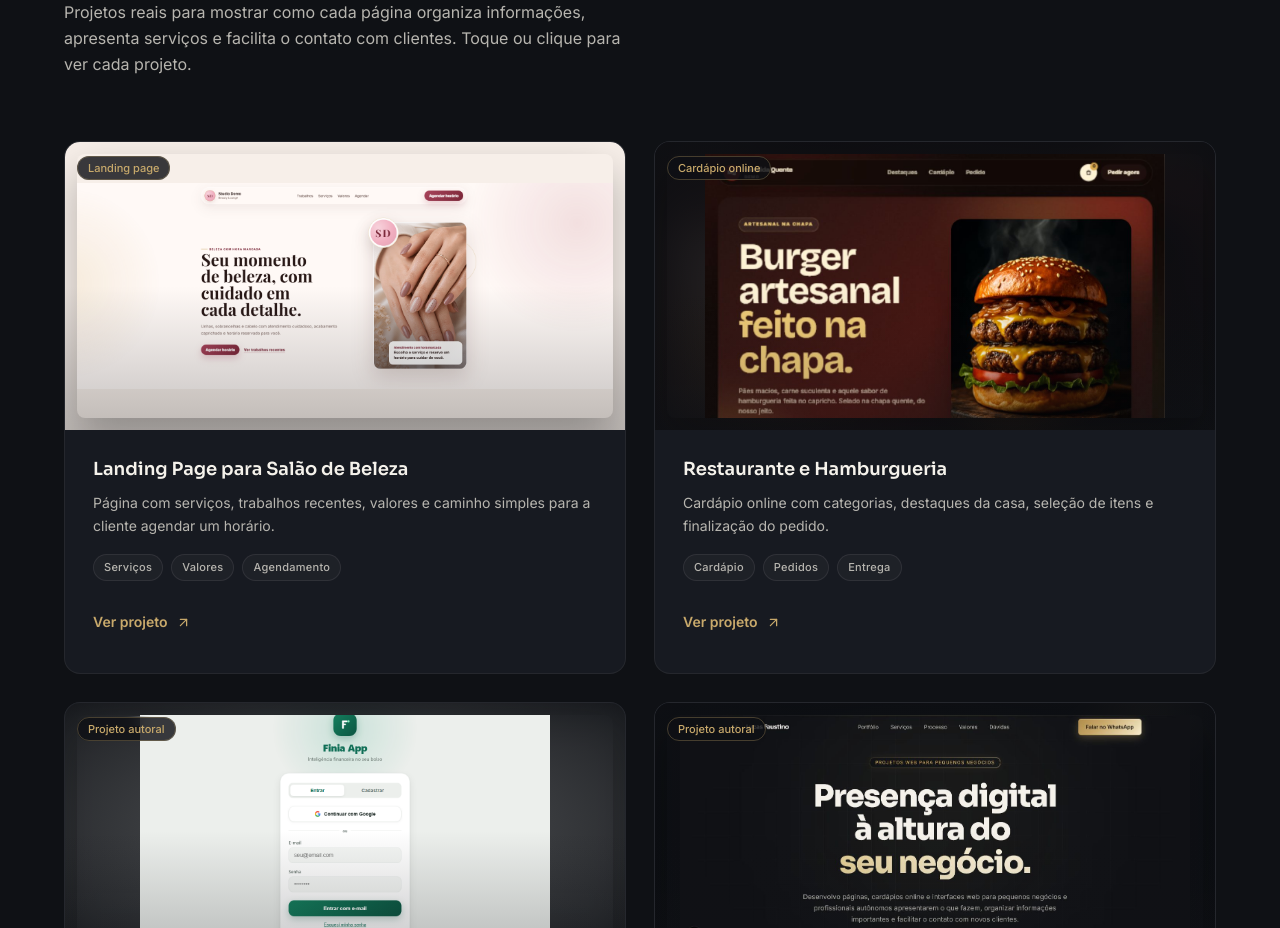
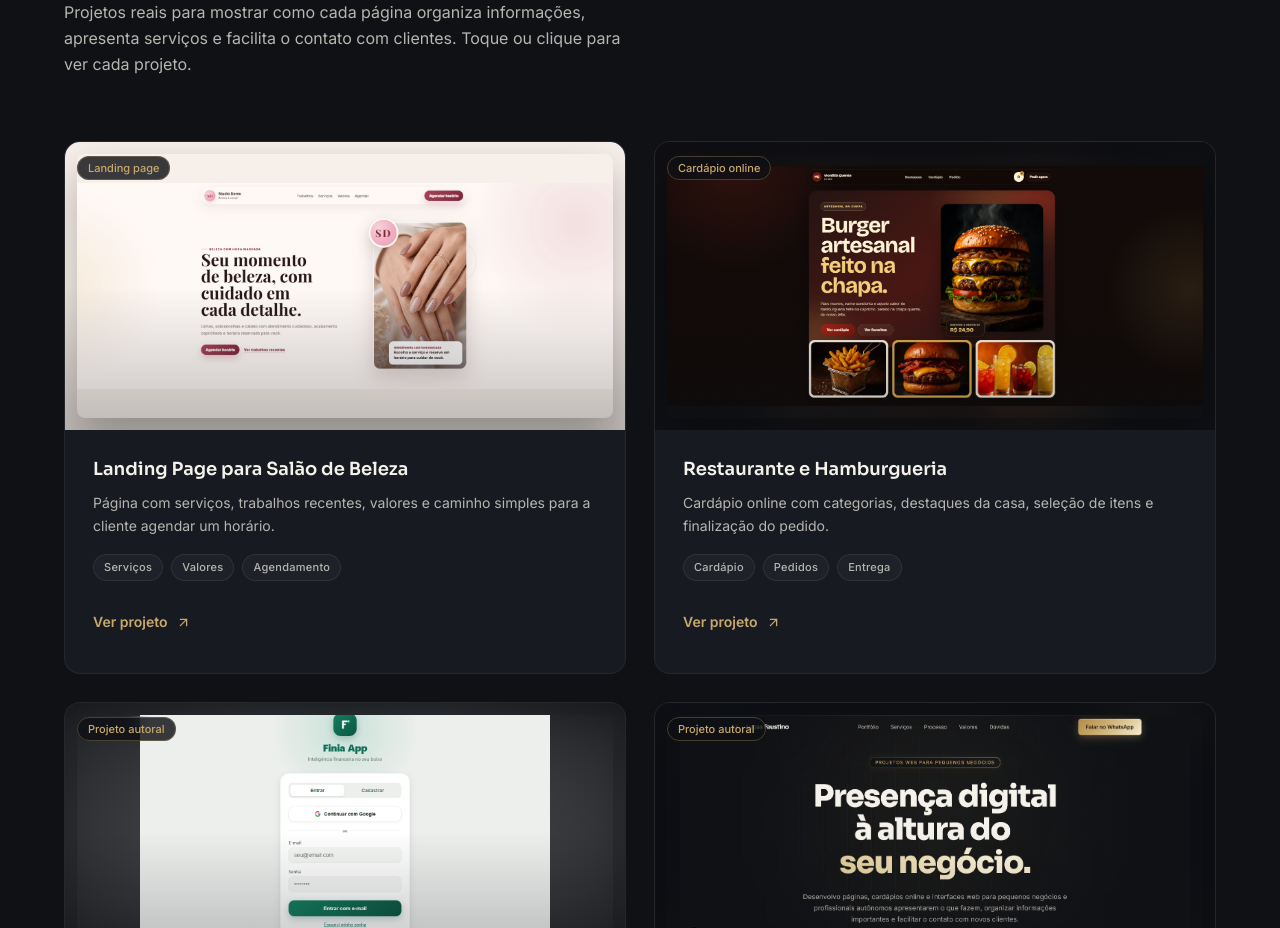
Before and after one commit to lucasfaustinodev/lucasfaustinodev, a Next.js app: page / in a window 1280 px wide. Shown: the part 1140-2068 px from the top of the page. Built offline with nearby package versions, Linux system fonts and the light colour scheme; a web font is replaced by a local one.

Commit message:
Usa preview amplo da hamburgueria

```diff
--- a/components/portfolio.tsx
+++ b/components/portfolio.tsx
@@ -273,7 +273,7 @@ const projects: Project[] = [
   {
     preview: (
       <ProjectScreenshotPreview
-        src="/portfolio/demo-restaurante-real.png"
+        src="/portfolio/demo-restaurante-card-wide.png"
         alt="Hero desktop do cardápio online Mordida Quente"
       />
     ),
```
Also changed, not shown: public/portfolio/demo-restaurante-card-wide.png (added).
